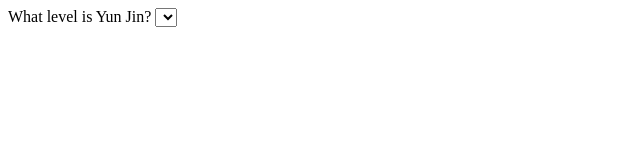
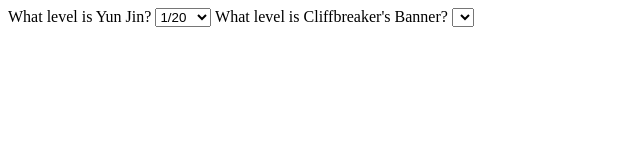
Before and after one commit to SathRed/YunJin, a plain HTML site: page index.html in a window 1280 px wide. Shown: the whole page, without its empty margins (0-640 px from the left). Drawn offline with Linux system fonts and the light colour scheme.

Commit message:
Bug fixes.

```diff
--- a/index.html
+++ b/index.html
@@ -7,8 +7,10 @@
     <section>
       <form>
         <label for="Yun-Jin-Level">What level is Yun Jin?</label>
-        <select id="Yun-Jin-Level" name="Yun-Jin-Level">
-        </select>
+        <select id="Yun-Jin-Level" name="Yun-Jin-Level"></select>
+
+        <label for="Yun-Jin-Talent">What level is Cliffbreaker's Banner?</label>
+        <select id="Jun-Jin-Talent" name="Yun-Jin-Talent"></select>
       </form>
     </section>
   </body>
--- a/resources/scripts/main.js
+++ b/resources/scripts/main.js
@@ -1,4 +1,4 @@
-import {baseStats, cliffbreakersBanner} from "./modules/yunJinData";
+import {baseStats, cliffbreakersBanner} from "./modules/yunJinData.js";
 
 const yunJinLevelForm = document.getElementById("Yun-Jin-Level");
 
--- a/resources/scripts/modules/yunJinData.js
+++ b/resources/scripts/modules/yunJinData.js
@@ -44,7 +44,8 @@
     0.611,
     0.6432,
     0.6834,
-    0.7236
+    0.7236,
+    0.7638
   ]
 };
 
```
